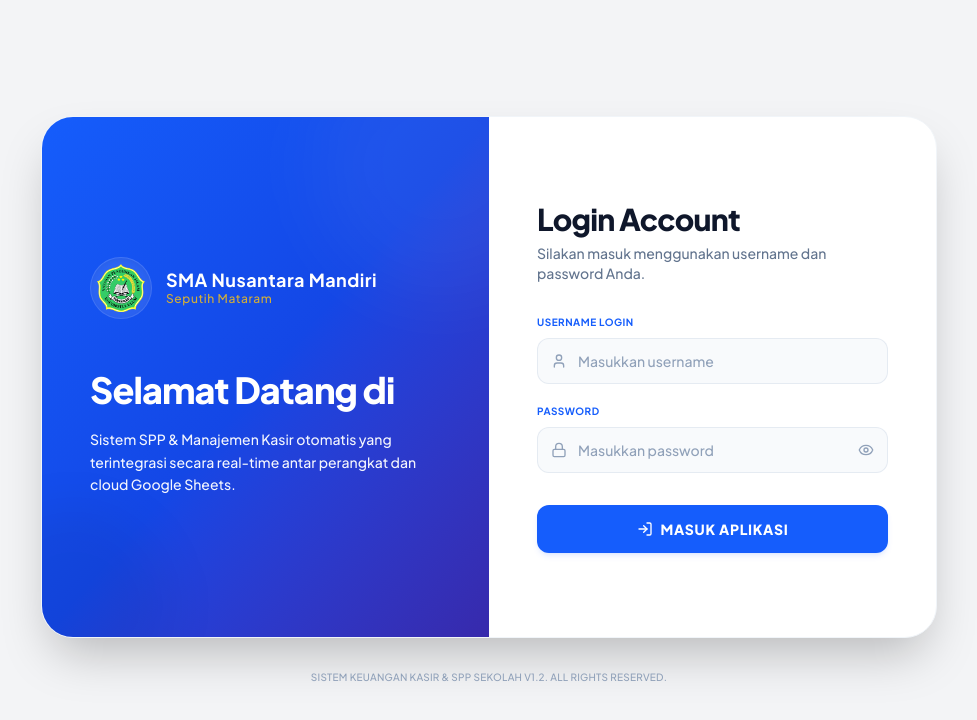
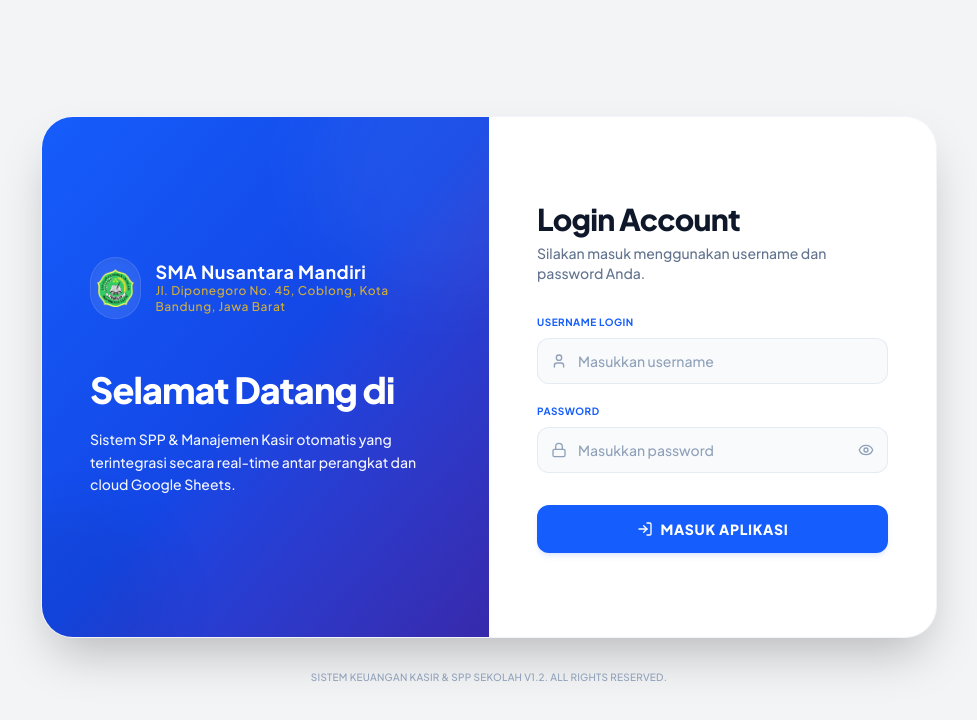
Before and after one commit to rizkialil/kasirsekolah, a React (Vite) app: page / in a window 1280 px wide. Shown: the top 720 px of the page, without its empty margins (151-1128 px from the left). Built offline with nearby package versions, Linux system fonts and the light colour scheme; no server answers.

Commit message:
Update LoginView.tsx

```diff
--- a/src/components/LoginView.tsx
+++ b/src/components/LoginView.tsx
@@ -69,7 +69,7 @@ export default function LoginView({ onLoginSuccess, config, isDark }: LoginViewP
                   {config.namaSekolah || "Toko Berkah"}
                 </h1>
                 <p className="text-[#D4AF37] text-xs font-medium tracking-wider">
-                Seputih Mataram
+                  {config.alamatSekolah}
                 </p>
                 </div>
               </div>
```
